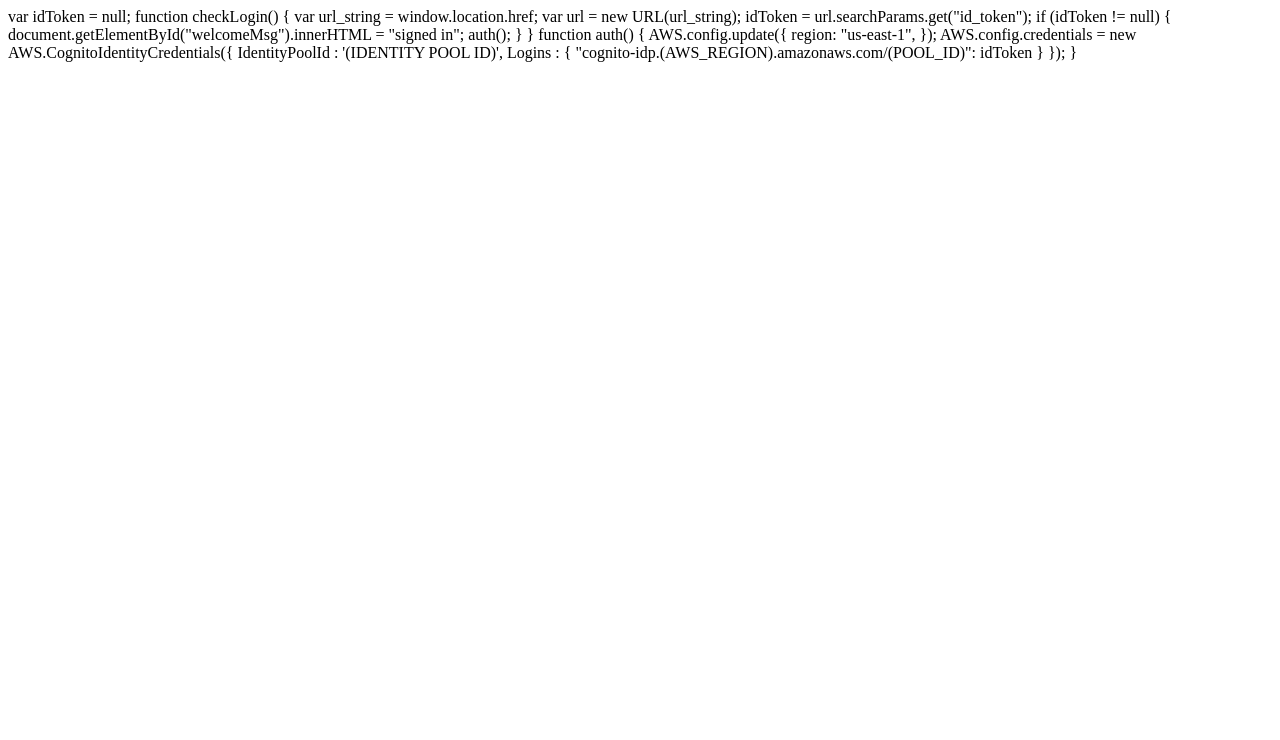
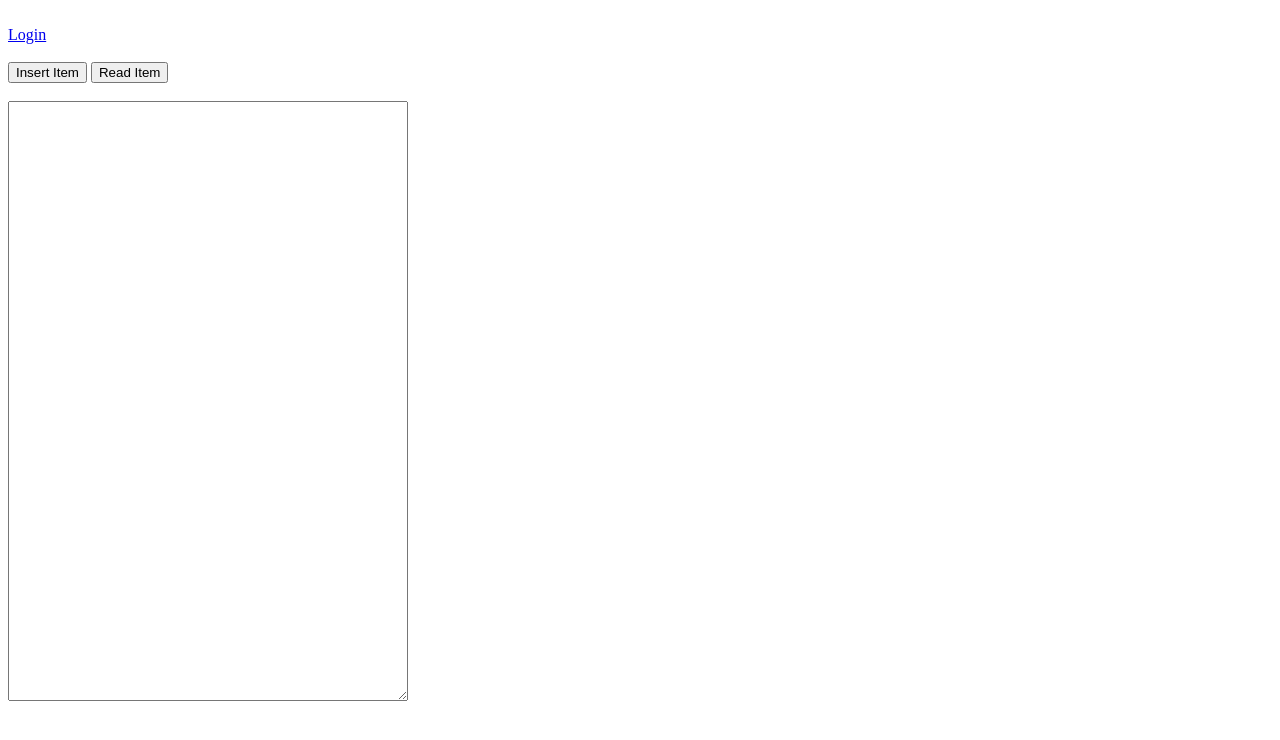
Before and after one commit to xomanova/c-suite, a plain HTML site: page src/index.html in a window 1280 px wide. Drawn offline with Linux system fonts and the light colour scheme.

Commit message:
basic auth context check in html

```diff
--- a/src/index.html
+++ b/src/index.html
@@ -3,7 +3,7 @@
     <script src="https://sdk.amazonaws.com/js/aws-sdk-2.7.16.min.jw"></script>
     <script src="js/aws-cognito-sdk.min.js"></script>
     <script src="js/amazon-cognito-identity.min.js"></script>
-</head>
+    <script>
 
 var idToken = null;
 
@@ -30,5 +30,63 @@
           });
 }
 
+function insertItem() {
+    var docClient = new AWS.DynamoDB.DocumentClient();
 
+    var params = {
+        TableName :"Person",
+        Item:{
+            "FirstName": "John", // Partition Key
+            "LastName": "Smith", // Sort Key
+            "info": {
+                "FavoriteColor": "blue",
+                "YearOfBirth": 1942
+            }
+        }
+    };
+    docClient.put(params, function(err, data) {
+        if (err) {
+            document.getElementById('textarea').innerHTML = "Unable to add item: " + "\n" + JSON.stringify(err, undefined, 2);
+        } else {
+            document.getElementById('textarea').innerHTML = "PutItem succeeded: " + "\n" + JSON.stringify(data, undefined, 2);
+        }
+    });
+}
+
+function readItem() {
+
+    var docClient = new AWS.DynamoDB.DocumentClient();
+
+    var params = {
+        TableName: "Person",
+        Key:{
+            "FirstName": "John",// Partition Key
+            "LastName": "Smith" // Sort/Range Key
+        }
+    };
+    docClient.get(params, function(err, data) {
+        if (err) {
+            document.getElementById('textarea').innerHTML = "Unable to read item: " + "\n" + JSON.stringify(err, undefined, 2);
+        } else {
+            document.getElementById('textarea').innerHTML = "GetItem succeeded: " + "\n" + JSON.stringify(data, undefined, 2);
+        }
+    });
+}
+</script>
+</head>
+
+<body onload="checkLogin()">
+<div id="welcomeMsg"></div> <br>
+
+<a href="https://login.megrehn.com/login?client_id=7aluf3oo5bq9bradlnrurppusq&response_type=token&scope=aws.cognito.signin.user.admin+email+openid+phone+profile&redirect_uri=https://potential-guacamole.megrehn.com">Login</a>
+
+<br><br>
+
+<input type="button" value="Insert Item" onlick="insertItem();" />
+<input type="button" value="Read Item" onlick="readItem();" />
+<br><br>
+
+<textarea readonly id="textarea" style="width:400px; height:600px"></textarea>
+
+</body>
 </html>
```
Also changed, not shown: 2 other files.
